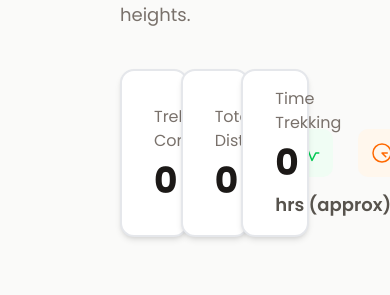
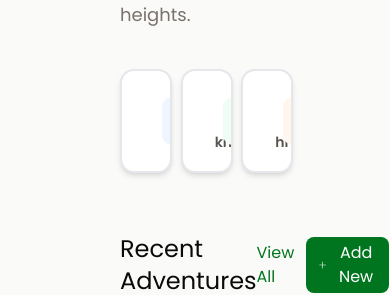
Before and after one commit to Ishan-Pradhan/Treklog, a Next.js app: page / in a window 390 px wide. Shown: the part 343-638 px from the top of the page. Built offline with nearby package versions, Linux system fonts and the light colour scheme; no server answers; the database is empty.

Commit message:
feat: create a new `DashboardCard` component to display dashboard statistics with title, formatted content, and a dynamic icon.

```diff
--- a/app/_components/DashboardCard.tsx
+++ b/app/_components/DashboardCard.tsx
@@ -25,24 +25,29 @@ function DashboardCard({
   const displayContent = typeof content === "number" ? formatNumber(content) : content;
 
   return (
-    <div className="flex justify-between items-center bg-white shadow-md  p-4 px-8 rounded-xl border-2 border-gray-200">
-      <div className="flex flex-col gap-2">
-        <span className="text-stone-500">{title}</span>
-        <div className="flex gap-2 items-baseline flex-wrap sm:flex-nowrap">
-          <span className="text-stone-900 text-4xl font-bold truncate shrink">{displayContent}</span>
-          <span className="text-stone-600 text-lg sm:text-xl font-semibold shrink-0">
+    <div className="flex justify-between items-center gap-4 bg-white shadow-md p-4 px-6 xl:px-8 rounded-xl border-2 border-gray-200 overflow-hidden">
+      <div className="flex flex-col gap-2 flex-1 min-w-0">
+        <span className="text-stone-500 truncate">{title}</span>
+        <div className="flex gap-2 items-baseline flex-nowrap min-w-0">
+          <span
+            title={typeof content === 'number' ? content.toLocaleString() : String(content)}
+            className="text-stone-900 text-3xl xl:text-4xl font-bold truncate min-w-0 shrink"
+          >
+            {displayContent}
+          </span>
+          <span className="text-stone-600 text-sm sm:text-base xl:text-lg font-semibold shrink-0 whitespace-nowrap">
             {contentUnit}
           </span>
         </div>
       </div>
       <div
-        className={`p-3 ${
+        className={`p-3 shrink-0 ${
           title === "Treks Completed"
             ? "bg-blue-50 text-blue-500"
             : title === "Total Distance"
             ? "bg-green-50 text-green-500"
             : "bg-orange-50 text-orange-500"
-        } rounded-lg  text-2xl`}
+        } rounded-lg text-2xl`}
       >
         {title === "Treks Completed" ? (
           <MapTrifoldIcon />
```
